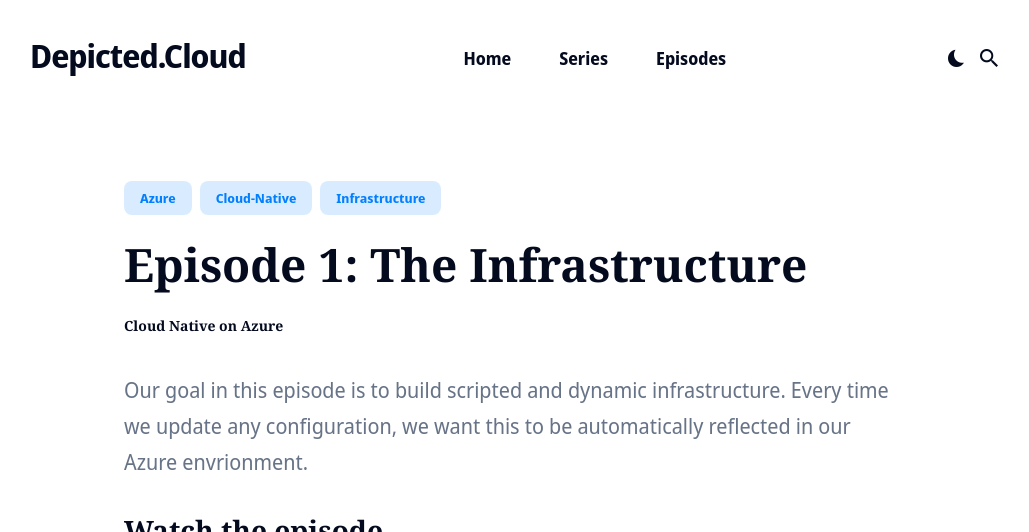
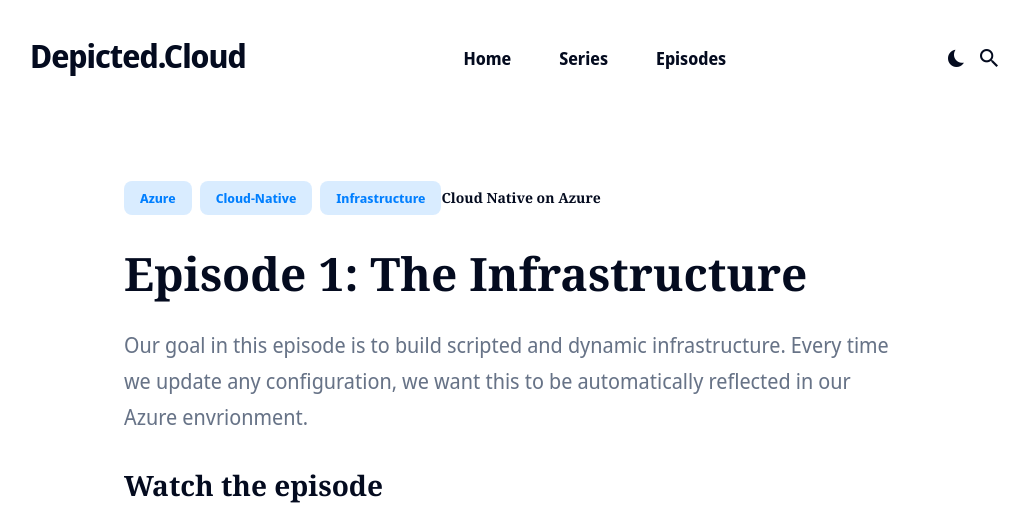
Before and after one commit to Bexprt/bexprt.github.io, a Jekyll site: the page built from _posts/2022-12-01-cn-azure-1.markdown, in a window 1280 px wide and 900 px high, cut to the strip 0-532 px from the top of the window. Shown: the whole strip, without its empty margins (126-1155 px from the left). Built offline with Jekyll 4.4.1, drawn with Linux system fonts in a browser that asks for light colours; nearby versions of some CDN libraries.

Commit message:
before h1

```diff
--- a/_layouts/post.html
+++ b/_layouts/post.html
@@ -15,8 +15,6 @@
         </div>
       {% endif %}
 
-      <h1 class="post__title">{{ page.title | escape }}</h1>
-
       <div class="post__meta">
         {% assign author = site.authors | where: 'username', page.author | first %}
         <div class="post__meta__bottom">
@@ -27,6 +25,8 @@
           {% endif %}
           </div>
       </div>
+
+      <h1 class="post__title">{{ page.title | escape }}</h1>
 
       {% if page.description %}
         <div class="post__description">{{ page.description }}</div>
```
